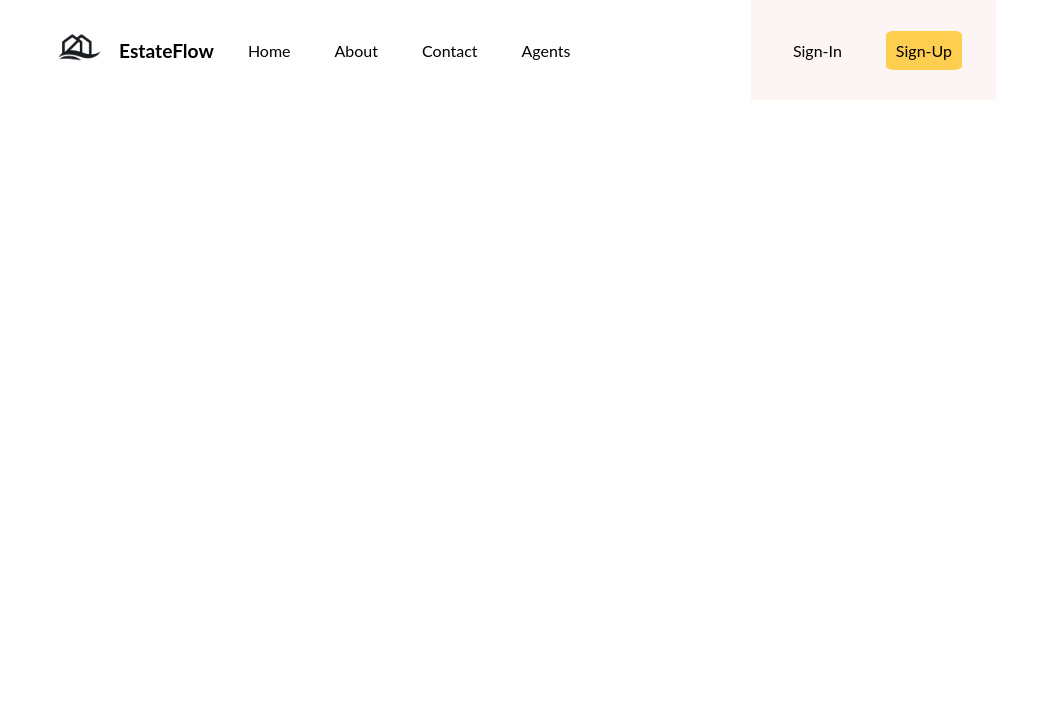
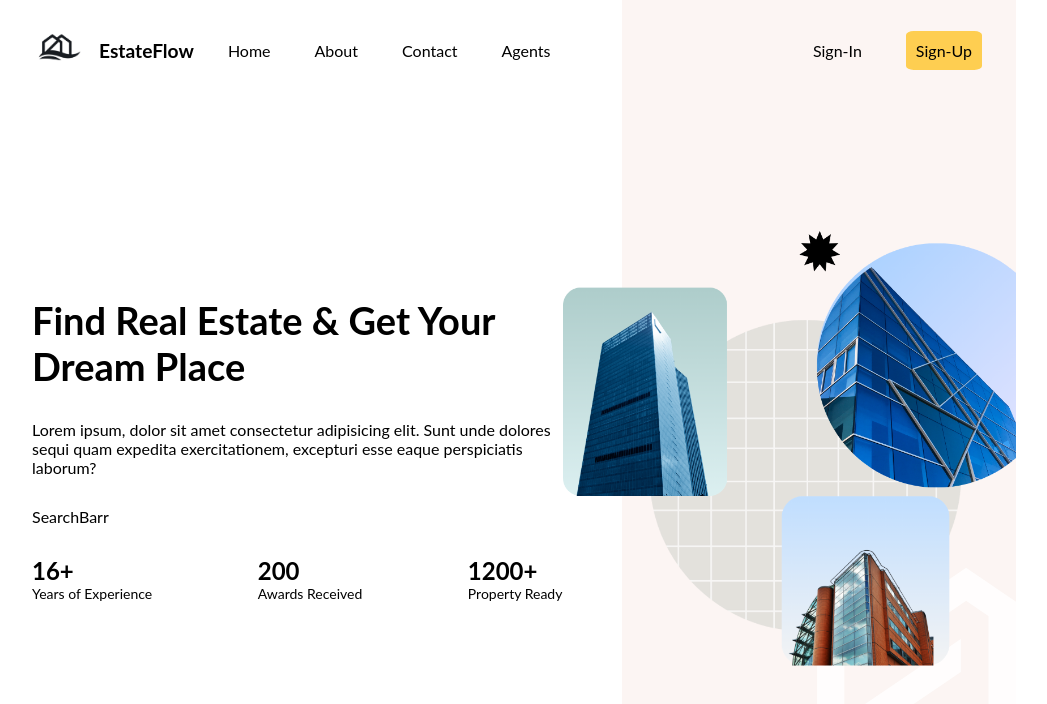
Before and after one commit to HarshitaPrasad13/estate_app, a React app in the folder frontend/: page / in a window 1280 px wide. Shown: the top 704 px of the page, without its empty margins (116-1163 px from the left). Built offline with nearby package versions, Linux system fonts and the light colour scheme; the HTML template or start-up script is replaced by a standard one.

Commit message:
Updated ui

```diff
--- a/frontend/src/App.jsx
+++ b/frontend/src/App.jsx
@@ -1,14 +1,19 @@
-
-import Navbar from './components/Navbar'
-import './App.scss'
+import Navbar from "./components/Navbar";
+import "./App.scss";
+import "./routes/HomePage";
+import HomePage from "./routes/HomePage";
 
 function App() {
-
   return (
-    <div className='layout'>
-      <Navbar/>
+    <div className="layout">
+      <div className="naviation">
+        <Navbar />
+      </div>
+      <div className="page-contents">
+        <HomePage />
+      </div>
     </div>
-  )
+  );
 }
 
-export default App
+export default App;
--- a/frontend/src/App.scss
+++ b/frontend/src/App.scss
@@ -7,6 +7,8 @@
   margin-right: auto;
   padding-left: 20px;
   padding-right: 20px;
+  display: flex;
+  flex-direction: column;
 
   @include lg {
     background-color: aqua;
@@ -20,4 +22,7 @@
     background-color: bisque;
     max-width: 100%;
   }
+  .page-contents{
+    flex: 1;
+  }
 }
--- a/frontend/src/components/Navbar.scss
+++ b/frontend/src/components/Navbar.scss
@@ -6,21 +6,24 @@
   justify-content: space-between;
   color: rgb(0, 0, 0);
   padding: 0 20px;
+  padding-left: 0%;
+  padding-right: 0%;
 
 }
 .left {
   display: flex;
   align-items: center;
   gap: 0.75rem;
+  flex: 3;
 }
 .right {
+  flex: 2;
   display: flex;
   align-items: center;
   gap: 1rem;
   justify-content: flex-end;
   height: 100%;
   background-color: #fcf5f3;
-  padding-left: 2rem;
 
   @include md {
     background-color: transparent;
--- /dev/null
+++ b/frontend/src/components/SearchBar.jsx
@@ -0,0 +1,11 @@
+import React from 'react'
+
+const SearchBar = () => {
+  return (
+    <div>
+      SearchBarr
+    </div>
+  )
+}
+
+export default SearchBar
--- /dev/null
+++ b/frontend/src/routes/HomePage.jsx
@@ -0,0 +1,42 @@
+import React from "react";
+import "./HomePage.scss";
+import bg from "../assets/bg.png";
+import SearchBar from "../components/SearchBar";
+
+const HomePage = () => {
+  return (
+    <div className="homepage">
+      <div className="text-container">
+        <div className="wrapper">
+          <h1 className="title">Find Real Estate & Get Your Dream Place</h1>
+          <p>
+            Lorem ipsum, dolor sit amet consectetur adipisicing elit. Sunt unde
+            dolores sequi quam expedita exercitationem, excepturi esse eaque
+            perspiciatis laborum?
+          </p>
+          <SearchBar />
+          <div className="boxes">
+            <div className="box">
+              <h1>16+</h1>
+              <h2>Years of Experience</h2>
+            </div>
+            <div className="box">
+              <h1>200</h1>
+              <h2>Awards Received</h2>
+            </div>
+            <div className="box">
+              <h1>1200+</h1>
+              <h2>Property Ready</h2>
+            </div>
+          </div>
+        </div>
+      </div>
+
+      <div className="img-container">
+        <img src={bg} alt="" />
+      </div>
+    </div>
+  );
+};
+
+export default HomePage;
--- /dev/null
+++ b/frontend/src/routes/HomePage.scss
@@ -0,0 +1,46 @@
+.homepage{
+  display: flex;
+  height: 100%;
+  .text-container{
+    flex: 3;
+    display: flex;
+    align-items: center;
+    .wrapper{
+      padding-right: 60px;
+      display: flex;
+      flex-direction: column;
+      justify-content: center;
+      height: 100%;
+      gap: 30px;
+      .title{
+        font-size: 38px;
+        line-height: 1.2;
+      }
+      .boxes{
+        justify-content: space-between;
+        display: flex;
+
+        h1{
+          font-size: 24px;
+        }
+        h2{
+          font-size: 14px;
+          font-weight: 400;
+        }
+      }
+    }
+  }
+  .img-container{
+    flex: 2;
+    background-color: #fcf5f3;
+    position:relative;
+    display:flex;
+    align-items: center;
+
+    img{
+      width: 115%;
+      position: absolute;
+      right: 0;
+    }
+  }
+}
```
Also changed, not shown: frontend/src/assets/bg.png (added), frontend/src/components/SearchBar.scss (added).
